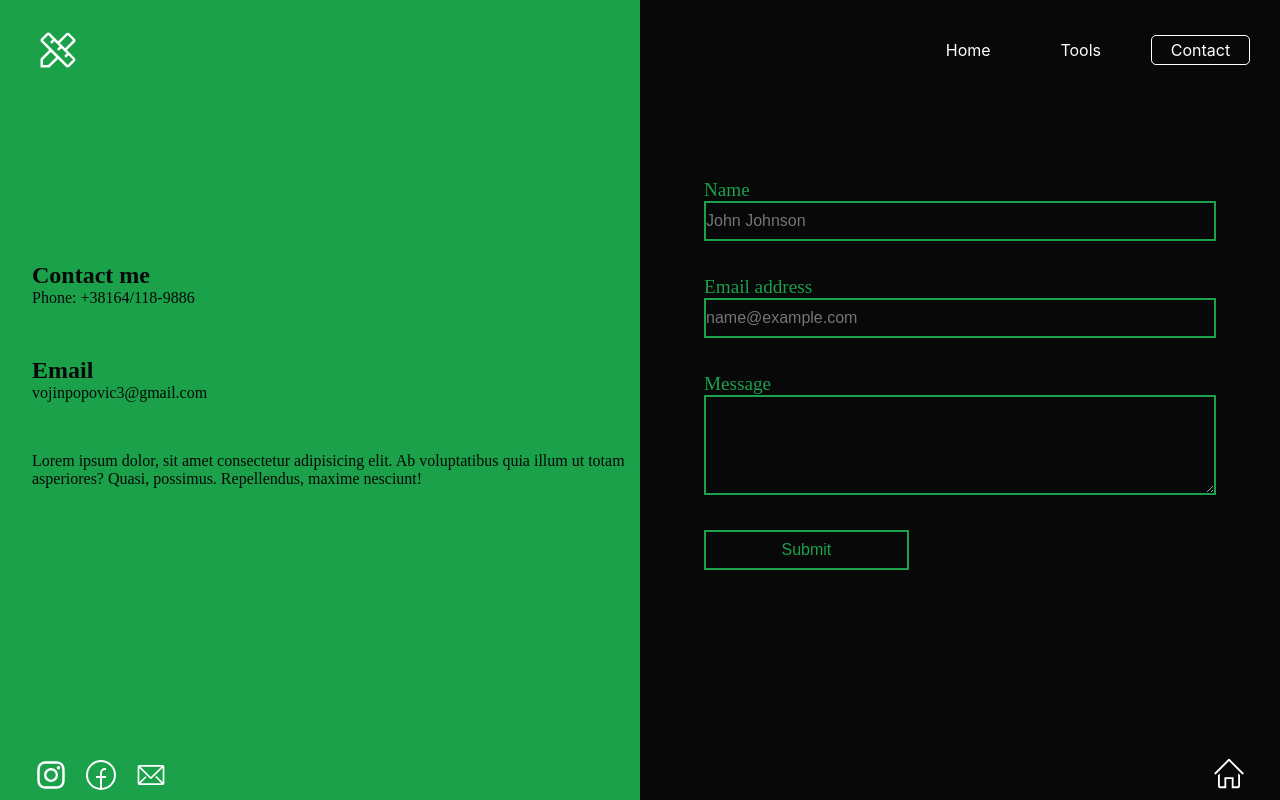
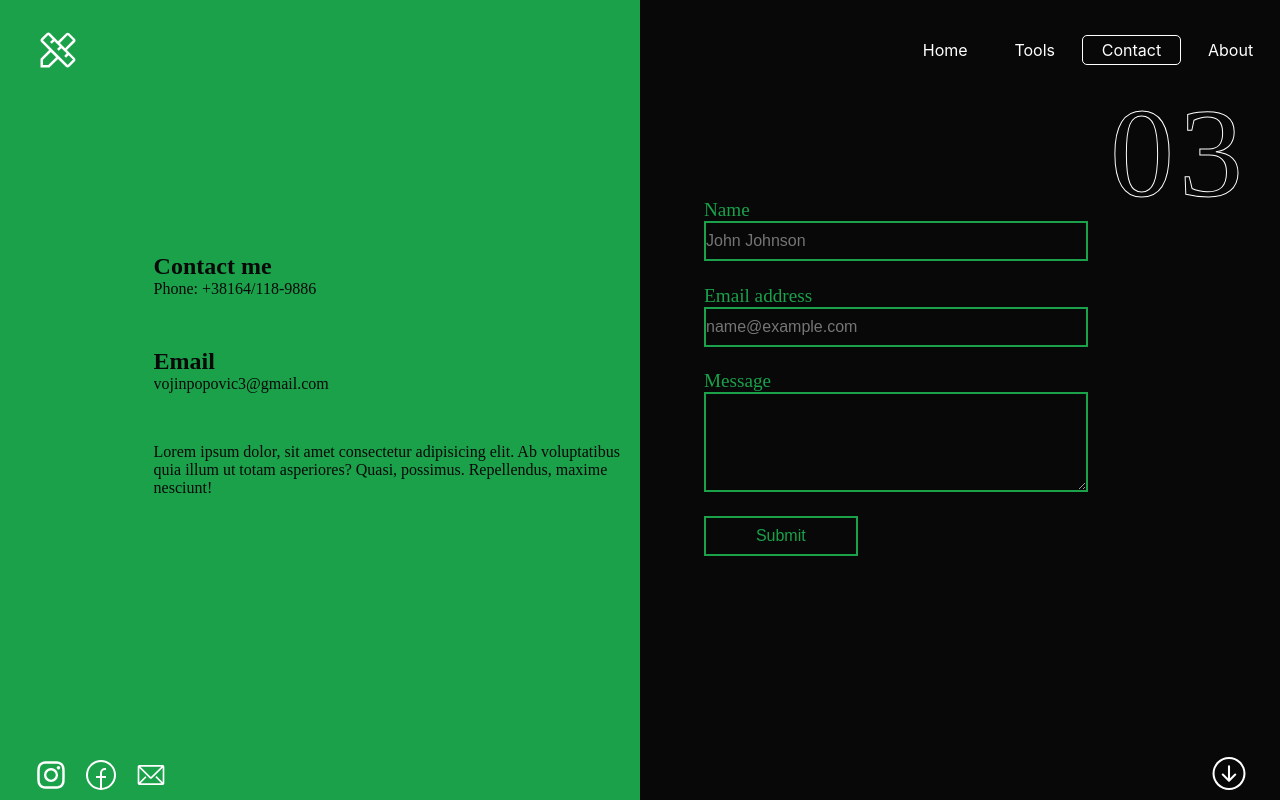
Before and after one commit to VojinPopovic/free-online-tools, a React (Create React App) app: page /contact in a window 1280 px wide. Built offline with nearby package versions, Linux system fonts and the light colour scheme.

Commit message:
fixed issue with nav

```diff
--- a/src/App.js
+++ b/src/App.js
@@ -4,23 +4,26 @@ import Contact from "./components/pages/Contact";
 import Tools from "./components/pages/Tools";
 import About from "./components/pages/About";
 import ArrowDown from "./components/ArrowDown";
+import { useState } from "react";
 import { GlobalStyles, MainDiv } from "./Global.style";
 import { BrowserRouter as Router, Routes, Route } from "react-router-dom";
 import { ContactIconsContainer } from "./components/styles/ContactIconsContainer.style";
 
 function App() {
+  const [active, setActive] = useState();
+
   return (
     <MainDiv>
       <GlobalStyles />
       <Router>
-        <Nav />
+        <Nav active={active} setActive={setActive} />
         <Routes>
           <Route path="/" exact element={<Home />} />
           <Route path="/contact" element={<Contact />} />
           <Route path="/tools" exact element={<Tools />} />
           <Route path="/about" element={<About />} />
         </Routes>
-        <ArrowDown />
+        <ArrowDown active={active} setActive={setActive}/>
       </Router>
       <ContactIconsContainer>
         <div className="svg-container">
--- a/src/components/ArrowDown.js
+++ b/src/components/ArrowDown.js
@@ -1,17 +1,17 @@
 import { useNavigate } from "react-router-dom";
 
-function ArrowDown() {
+function ArrowDown(props) {
   let iconRender = false;
   let currentPage = document.location.href;
   const navigate = useNavigate();
   function nextPage() {
     if (currentPage.slice(-1) === "/") {
+      return "/tools";
+    } else if (currentPage.includes("/tools")) {
+      return "/contact";
+    } else if (currentPage.includes("/contact")) {
       return "/about";
-    } else if (
-      currentPage.includes("/tools") ||
-      currentPage.includes("/contact") ||
-      currentPage.includes("/about")
-    ) {
+    } else if (currentPage.includes("/about")) {
       iconRender = true;
       return "/";
     }
@@ -19,42 +19,19 @@ function ArrowDown() {
   let pageAdress = nextPage();
 
   return (
-    <button onClick={() => navigate(pageAdress)} className="next-page">
-      {/* prettier-ignore */}
+    <button
+      onClick={() => {
+        navigate(pageAdress);
+        props.setActive(pageAdress);
+      }}
+      className="next-page"
+    >
       {iconRender ? (
-        <svg
-          xmlns="http://www.w3.org/2000/svg"
-          width="1em"
-          height="1em"
-          preserveAspectRatio="xMidYMid meet"
-          viewBox="0 0 36 36"
-        >
-          <path
-            fill="white"
-            d="m33.71 17.29l-15-15a1 1 0 0 0-1.41 0l-15 15a1 1 0 0 0 1.41 1.41L18 4.41l14.29 14.3a1 1 0 0 0 1.41-1.41Z"
-            className="clr-i-outline clr-i-outline-path-1"
-          />
-          <path
-            fill="white"
-            d="M28 32h-5V22H13v10H8V18l-2 2v12a2 2 0 0 0 2 2h7V24h6v10h7a2 2 0 0 0 2-2V19.76l-2-2Z"
-            className="clr-i-outline clr-i-outline-path-2"
-          />
-          <path fill="none" d="M0 0h36v36H0z" />
-        </svg>
+        /* prettier-ignore */
+        <svg xmlns="http://www.w3.org/2000/svg" width="1em" height="1em" preserveAspectRatio="xMidYMid meet" viewBox="0 0 36 36"> <path fill="white" d="m33.71 17.29l-15-15a1 1 0 0 0-1.41 0l-15 15a1 1 0 0 0 1.41 1.41L18 4.41l14.29 14.3a1 1 0 0 0 1.41-1.41Z" className="clr-i-outline clr-i-outline-path-1" /> <path fill="white" d="M28 32h-5V22H13v10H8V18l-2 2v12a2 2 0 0 0 2 2h7V24h6v10h7a2 2 0 0 0 2-2V19.76l-2-2Z" className="clr-i-outline clr-i-outline-path-2" /> <path fill="none" d="M0 0h36v36H0z" /> </svg>
       ) : (
-        <svg
-          xmlns="http://www.w3.org/2000/svg"
-          width="1em"
-          height="1em"
-          preserveAspectRatio="xMidYMid meet"
-          viewBox="0 0 16 16"
-        >
-          <path
-            fill="white"
-            fillRule="evenodd"
-            d="M1 8a7 7 0 1 0 14 0A7 7 0 0 0 1 8zm15 0A8 8 0 1 1 0 8a8 8 0 0 1 16 0zM8.5 4.5a.5.5 0 0 0-1 0v5.793L5.354 8.146a.5.5 0 1 0-.708.708l3 3a.5.5 0 0 0 .708 0l3-3a.5.5 0 0 0-.708-.708L8.5 10.293V4.5z"
-          />
-        </svg>
+        /* prettier-ignore */
+        <svg xmlns="http://www.w3.org/2000/svg" width="1em" height="1em" preserveAspectRatio="xMidYMid meet" viewBox="0 0 16 16"> <path fill="white" fillRule="evenodd" d="M1 8a7 7 0 1 0 14 0A7 7 0 0 0 1 8zm15 0A8 8 0 1 1 0 8a8 8 0 0 1 16 0zM8.5 4.5a.5.5 0 0 0-1 0v5.793L5.354 8.146a.5.5 0 1 0-.708.708l3 3a.5.5 0 0 0 .708 0l3-3a.5.5 0 0 0-.708-.708L8.5 10.293V4.5z"/></svg>
       )}
     </button>
   );
--- a/src/components/nav/NavDesktop.js
+++ b/src/components/nav/NavDesktop.js
@@ -1,9 +1,9 @@
 import NavItems from "./NavItems";
 
-function NavDesktop() {
+function NavDesktop(props) {
   return (
     <>
-      <NavItems></NavItems>
+      <NavItems active={props.active} setActive={props.setActive}></NavItems>
     </>
   );
 }
--- a/src/components/nav/NavItems.js
+++ b/src/components/nav/NavItems.js
@@ -1,13 +1,12 @@
-import { useEffect, useRef, useState } from "react";
+import { useEffect, useRef } from "react";
 import { Link } from "react-router-dom";
 import { LogoDivStyle, UnorderedList } from "../styles/Nav.style";
 
 function NavItems(props) {
   let ulRef = useRef();
-  const [active, setActive] = useState();
 
   function activePage(e) {
-    setActive(e.currentTarget);
+    props.setActive(e.currentTarget);
   }
 
   useEffect(() => {
@@ -21,7 +20,7 @@ function NavItems(props) {
         item.classList.add("active");
       }
     });
-  }, [active]);
+  }, [props.active]);
 
   useEffect(() => {
     let breakpoint = 1000;
@@ -64,6 +63,11 @@ function NavItems(props) {
             Contact
           </li>
         </Link>
+        <Link to="/about">
+          <li className="about" onClick={activePage}>
+           About
+          </li>
+        </Link>
       </UnorderedList>
     </>
   );
--- a/src/components/nav/NavMobile.js
+++ b/src/components/nav/NavMobile.js
@@ -20,7 +20,13 @@ function NavMobile(props) {
 
   return (
     <>
-      <NavItems width={props.width} hamburger={hamburger} mt="50px"></NavItems>
+      <NavItems
+        width={props.width}
+        hamburger={hamburger}
+        mt="50px"
+        active={props.active}
+        setActive={props.setActive}
+      ></NavItems>
       <HamburgerContainer
         display="block"
         onClick={hamburgerDisplay}
--- a/src/components/pages/Contact.js
+++ b/src/components/pages/Contact.js
@@ -1,19 +1,18 @@
 import { DivSplit } from "../styles/DivSplit.style";
 import { DivCenter } from "../styles/DivCenter.style";
+import { Banner } from "../styles/Banner.style";
 import Form from "../Form";
 
 function Contact() {
   return (
     <>
       <DivSplit color="#1aa14a" fontSize="5rem"></DivSplit>
-      <DivSplit right="0"></DivSplit>
-      <DivCenter
-        color="#080808"
-        width="100vw"
-        height="40vw"
-        screenWidth="900px"
-        minHeight="50%"
-      >
+      <DivSplit right="0">
+        <Banner top="10vh" growth="10vw" className="projects-banner" justify="flex-end" zIndex="2">
+          <p>03</p>
+        </Banner>
+      </DivSplit>
+      <DivCenter color="#080808" width="80vw" height="35vw" screenWidth="900px" minHeight="50%">
         <DivSplit size="1rem" alignItems="flex-start" justify="center">
           <div className="contact-container">
             <h2>Contact me</h2>
--- a/src/components/pages/Home.js
+++ b/src/components/pages/Home.js
@@ -6,7 +6,11 @@ function Home() {
   return (
     <>
       <DivSplit color="#EF626C"></DivSplit>
-      <DivSplit right="0"></DivSplit>
+      <DivSplit right="0">
+        <Banner top="10vh" growth="10vw" className="projects-banner" justify="flex-end">
+          <p>01</p>
+        </Banner>
+      </DivSplit>
       <DivCenter width="45vw" height="40vw" minWidth="55vw" screenWidth="500px">
         {/* prettier-ignore */}
         <DivSplit textColor="#080808" alignItems="flex-start" justify="center">
@@ -15,7 +19,7 @@ function Home() {
           <p className="home-title">Tools</p>
         </DivSplit>
       </DivCenter>
-      <Banner growth="8vw" ls="1px" top="0" bottom="0" alignItems="center">
+      <Banner growth="8vw" ls="1px" top="0" bottom="0" justify="center" alignItems="center">
         <p>FREE ONLINE TOOLS</p>
       </Banner>
     </>
--- a/src/components/pages/Nav.js
+++ b/src/components/pages/Nav.js
@@ -3,7 +3,7 @@ import { NavStyle } from "../styles/Nav.style";
 import NavMobile from "../nav/NavMobile";
 import { useState, useEffect } from "react";
 
-function Nav() {
+function Nav(props) {
   const [width, setWidth] = useState(window.innerWidth);
   let breakpoint = 1000;
 
@@ -20,7 +20,19 @@ function Nav() {
     }
   }
 
-  return <NavStyle>{renderNav() ? <NavDesktop /> : <NavMobile width={width} />}</NavStyle>;
+  return (
+    <NavStyle>
+      {renderNav() ? (
+        <NavDesktop active={props.active} setActive={props.setActive} />
+      ) : (
+        <NavMobile
+          width={width}
+          active={props.active}
+          setActive={props.setActive}
+        />
+      )}
+    </NavStyle>
+  );
 }
 
 export default Nav;
--- a/src/components/pages/Tools.js
+++ b/src/components/pages/Tools.js
@@ -47,12 +47,16 @@ function Projects() {
 
   return (
     <>
-      <DivSplit left="0">
-        <Banner bottom="7vh" growth="3vw" className="projects-banner">
+      <DivSplit left="0" color={color}>
+        <Banner bottom="7vh" growth="3vw" className="projects-banner" justify="center">
           <p ref={bannerRef}>SELECT THE TOOL</p>
         </Banner>
       </DivSplit>
-      <DivSplit color={color} right="0"></DivSplit>
+      <DivSplit  right="0">
+        <Banner top="10vh" growth="10vw" className="projects-banner" justify="flex-end">
+          <p>02</p>
+        </Banner>
+      </DivSplit>
       {/* prettier-ignore */}
       <DivCenter maxWidth="500px" maxHeight="500px" backgroundColor="#080808" background={background} width="70vw" height="70vw" borderRadius="10%">
         {rendered}
--- a/src/components/styles/Banner.style.js
+++ b/src/components/styles/Banner.style.js
@@ -12,7 +12,7 @@ const Banner = styled.div`
   left: 0;
   margin: auto;
   display: flex;
-  justify-content: center;
+  justify-content: ${props => props.justify};
   align-items: ${props => props.alignItems};
   z-index: ${(props) => props.zIndex};
   letter-spacing: 5px;
--- a/src/components/styles/Form.style.js
+++ b/src/components/styles/Form.style.js
@@ -10,7 +10,7 @@ const FormContact = styled.form`
   align-items: center;
   background-color: #080808;
   & div {
-    width: 80%;
+    width: 75%;
     height: auto;
     display: flex;
     flex-direction: column;
@@ -26,7 +26,7 @@ const FormContact = styled.form`
       width: 100%;
       height: 40px;
       border: 2px #1aa14a solid;
-    color: white;
+      color: white;
     }
     & textarea {
       width: 100%;
--- a/src/components/tools/Calculator.js
+++ b/src/components/tools/Calculator.js
@@ -1,7 +1,7 @@
 import { UnitConverterDiv } from "../styles/UnitConverterDiv.style";
 
 function Calculator() {
-  return <UnitConverterDiv></UnitConverterDiv>;
+  return <UnitConverterDiv>Calculator</UnitConverterDiv>;
 }
 
 export default Calculator;
```
